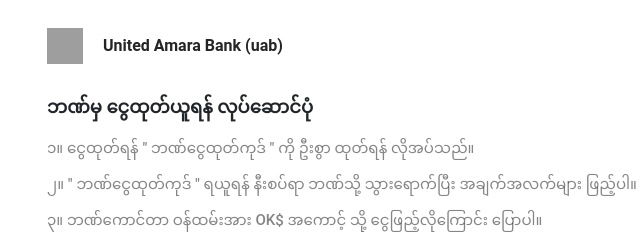
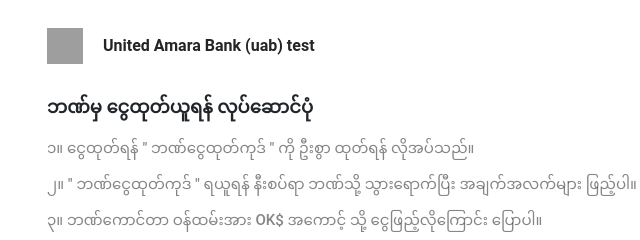
Before and after one commit to pavithraokdollar/otcinstruction-unicode, a plain HTML site: page index.html in a window 1280 px wide. Shown: the top 240 px of the page, 39-679 px from the left. Drawn offline with nearby package versions, Linux system fonts and the light colour scheme; grey boxes are pictures that could not be loaded.

Commit message:
Update index.html

```diff
--- a/index.html
+++ b/index.html
@@ -19,7 +19,7 @@
             <img src="https://ok-dollarflags.s3.ap-southeast-1.amazonaws.com/walleticons/uab+logo.png" alt="">
         </div>
         <div class="title">
-            <h1>United Amara Bank (uab)</h1>
+            <h1>United Amara Bank (uab) test </h1>
         </div>
     </div>
 
```
